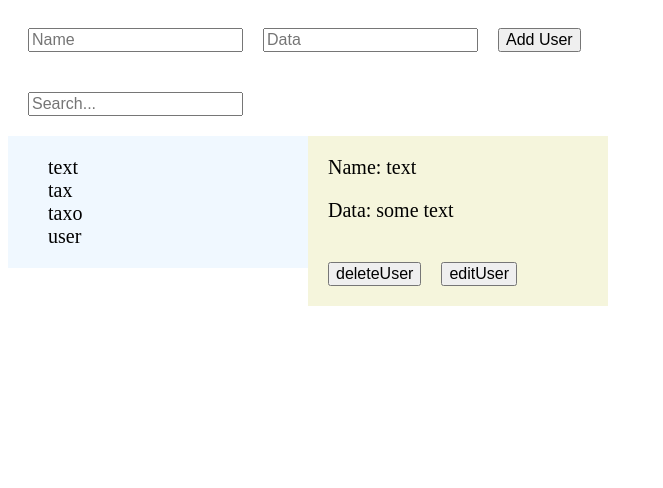
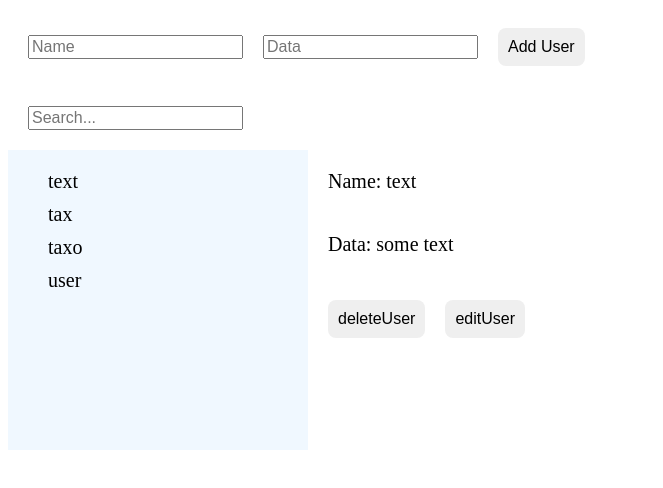
Before and after one commit to AliaksandrZahorski/contacts, a React app: page / in a window 1280 px wide. Both pictures are taken after a click on the item "text". Shown: the whole page, without its empty margins (0-663 px from the left). Built offline with nearby package versions, Linux system fonts and the light colour scheme.

Commit message:
add some css

```diff
--- a/src/components/FullUser.js
+++ b/src/components/FullUser.js
@@ -4,9 +4,9 @@ import { deleteUser, editUser } from '../actions'
 
 let FullUser = ({id, text, additionalText, dispatch }) => (
   <div>
-    <p>Name: {text}</p>
-    <p>Data: {additionalText}</p>
-      <button onClick={() => dispatch(deleteUser( id ))}>
+    <p className="currentUser name">Name: {text}</p>
+    <p className="currentUser data">Data: {additionalText}</p>
+      <button className="delete" onClick={() => dispatch(deleteUser( id ))}>
         deleteUser
       </button>
       <button onClick={() => dispatch(editUser( id ))}>
--- a/src/const/InitialState.js
+++ b/src/const/InitialState.js
@@ -7,7 +7,7 @@ const initialState = {
   ],
   system: {
     text: '',
-    currentUserId: 0,
+    currentUserId: -1,
     isEdit: 0,
   }
 }
--- a/src/css/style.css
+++ b/src/css/style.css
@@ -9,12 +9,43 @@ input, button {
     margin-left: 20px;
 }
 
+button,
+button:active,
+button:focus {
+    outline: none;
+}
+
+button {
+  border-radius: 8px;
+  border: none;
+  padding: 10px 10px;
+  text-decoration: none;
+}
+
+button:hover {
+    background-color: #4CAF50; /* Green */
+    color: white;
+}
+
+button.delete:hover {
+    background-color: #f44336;
+    color: black;
+}
+
+
 li {
+  margin-bottom: 10px;
   list-style-type: none;
+  cursor:pointer;
+}
+
+li:hover {
+  font-weight: bold;
 }
 
 .userlist {
   width: 300px;
+  min-height: 300px;
   display: inline-block;
   background-color: aliceblue;
   vertical-align:top;
@@ -23,10 +54,17 @@ li {
 .userdata {
   width: 300px;
   display: inline-block;
-  background-color: beige;
   vertical-align:top;
 }
 
 .userdata p {
   margin-left: 20px;
 }
+
+.currentUser.name {
+  margin-bottom: 40px;
+}
+
+.currentUser.data {
+  margin-bottom: 24px;
+}
```
